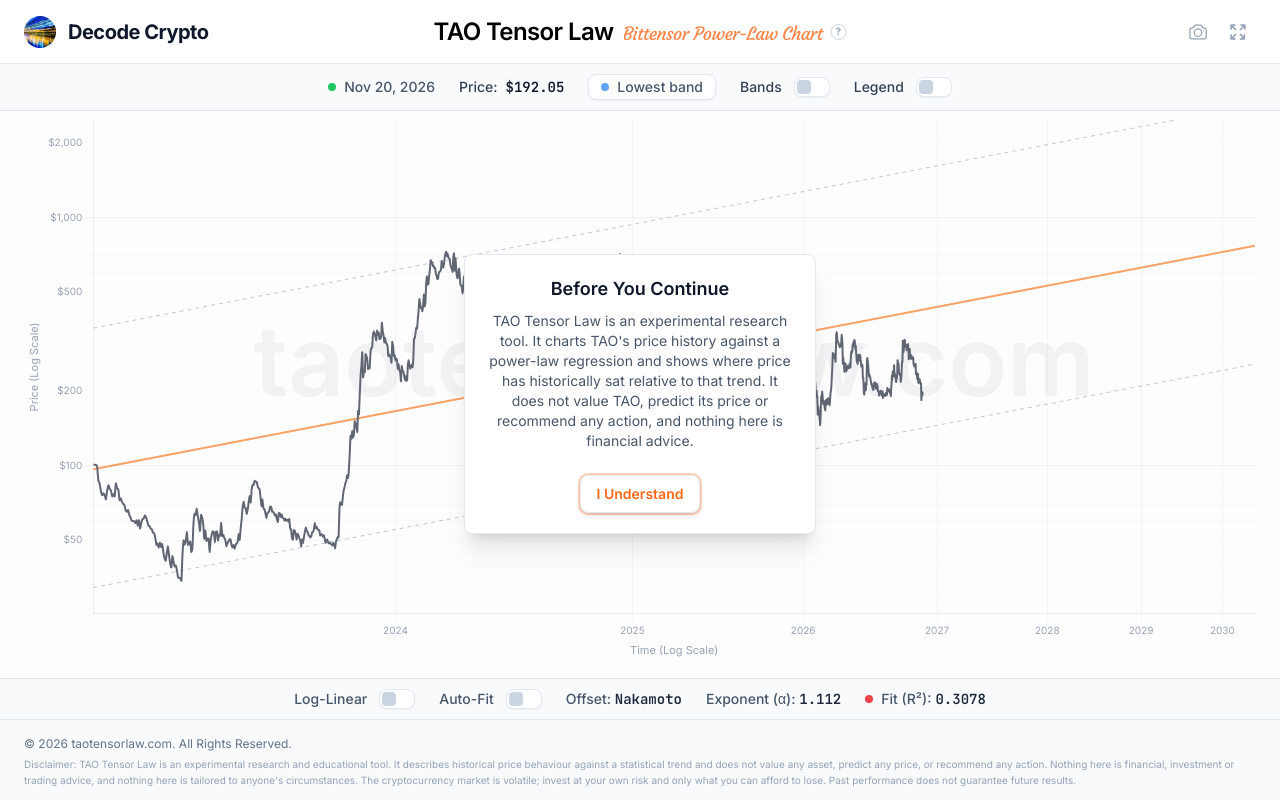
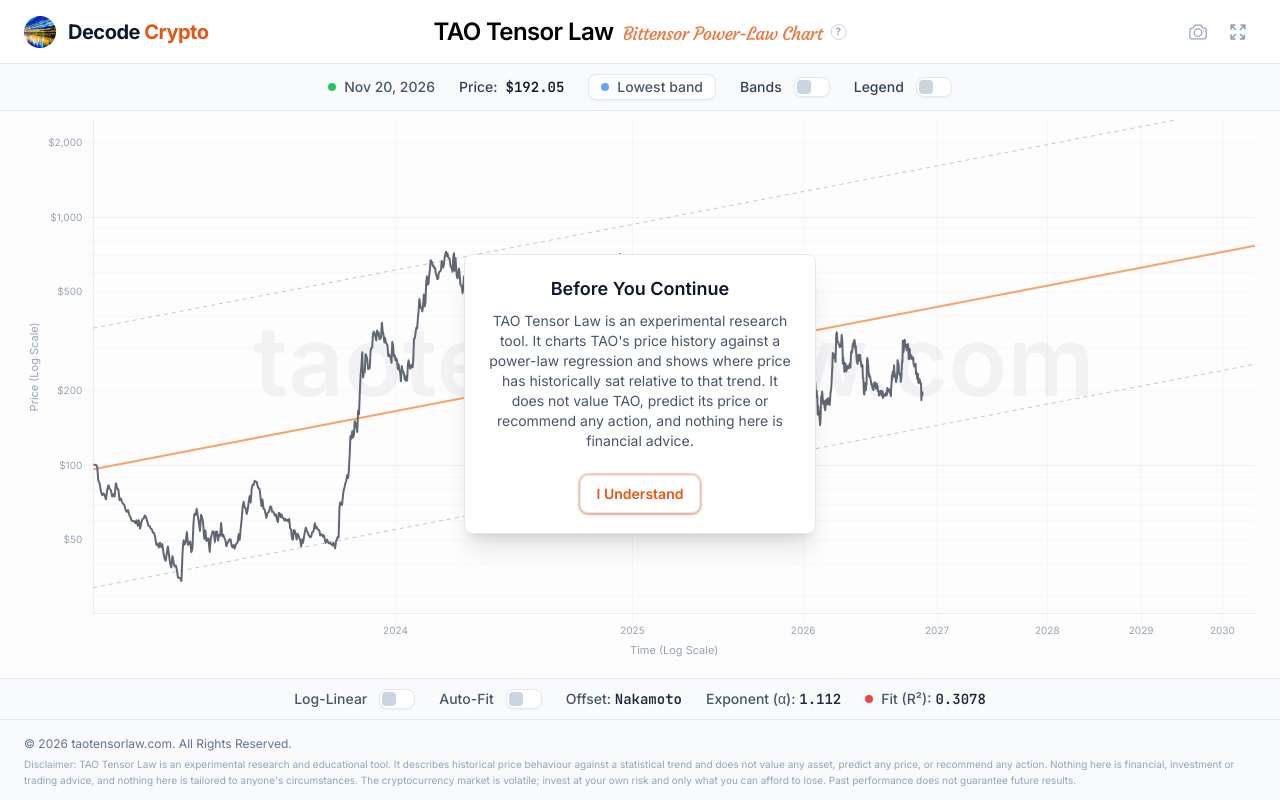
Before and after one commit to decodejar/ttl, a plain HTML site: page index.html in a window 1280 px wide. Drawn offline with nearby package versions, Linux system fonts and the light colour scheme.

Commit message:
Colour the Crypto wordmark and switch brand orange to #E8550F
Show "Crypto" in the header wordmark in orange, as on decodejar.com, and
change every brand orange accent (text, hovers, toggles, focus rings and
the spinner) from #ff6719 to #E8550F.

```diff
--- a/index.html
+++ b/index.html
@@ -100,7 +100,7 @@
 
     <!-- Decode Crypto brand accents (hand-written; layered over the compiled styles above) -->
     <style>
-.text-brand-orange{color:#ff6719}.text-brand-orange\/80{color:rgba(255,103,25,.8)}.hover\:text-brand-orange:hover,.focus\:text-brand-orange:focus,.group:hover .group-hover\:text-brand-orange{color:#ff6719}.focus\:ring-brand-orange\/30:focus,.peer:focus~.peer-focus\:ring-brand-orange\/30{--tw-ring-color:rgba(255,103,25,.3)}.peer:checked~.peer-checked\:bg-brand-orange{background-color:#ff6719}.peer:checked~.peer-checked\:border-brand-orange{border-color:#ff6719}.loader{border-left-color:#ff6719}
+.text-brand-orange{color:#e8550f}.text-brand-orange\/80{color:rgba(232,85,15,.8)}.hover\:text-brand-orange:hover,.focus\:text-brand-orange:focus,.group:hover .group-hover\:text-brand-orange{color:#e8550f}.focus\:ring-brand-orange\/30:focus,.peer:focus~.peer-focus\:ring-brand-orange\/30{--tw-ring-color:rgba(232,85,15,.3)}.peer:checked~.peer-checked\:bg-brand-orange{background-color:#e8550f}.peer:checked~.peer-checked\:border-brand-orange{border-color:#e8550f}.loader{border-left-color:#e8550f}
     </style>
 </head>
 <body class="text-slate-800 flex flex-col items-center h-screen overflow-y-auto bg-white">
@@ -132,7 +132,7 @@
                         <img src="/decode.png" alt="Decode Crypto logo" width="32" height="32" class="w-8 h-8 rounded-full bg-slate-200" onerror="this.style.display='none'">
                     </div>
                     <!-- Text -->
-                    <span class="hidden lg:block font-bold text-lg sm:text-xl tracking-tight text-slate-900 group-hover:text-brand-orange transition-colors">Decode Crypto</span>
+                    <span class="hidden lg:block font-bold text-lg sm:text-xl tracking-tight text-slate-900 group-hover:text-brand-orange transition-colors">Decode <span class="text-brand-orange">Crypto</span></span>
                 </a>
             </div>
 
```
